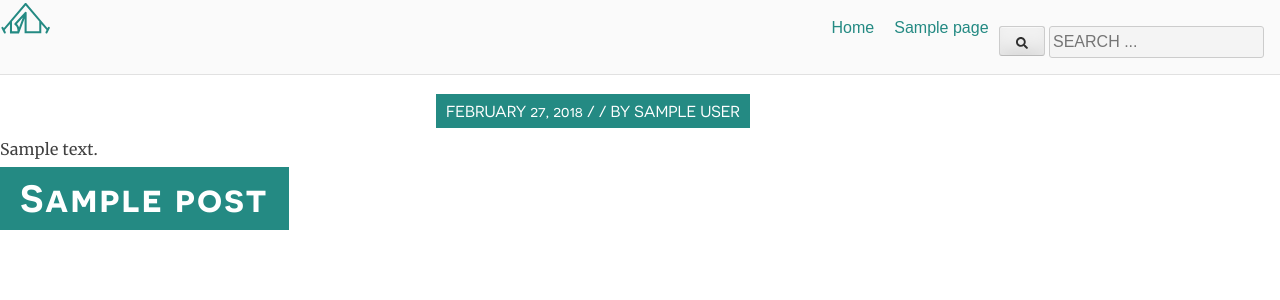
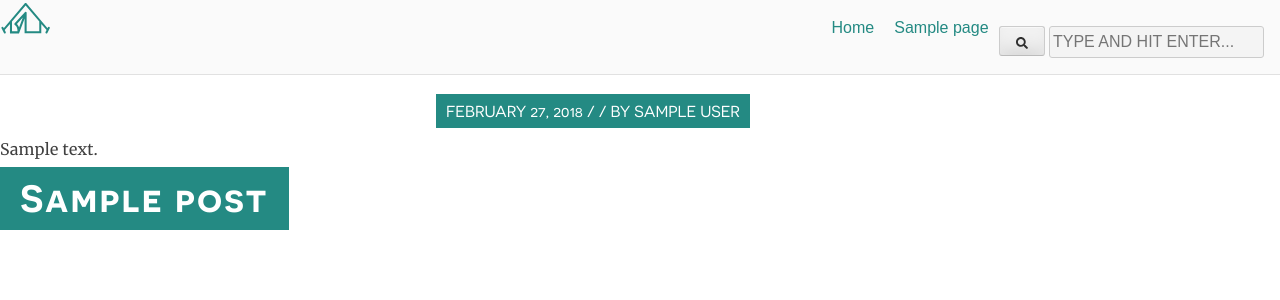
Before and after one commit to Audrobot/Inhabitent, a WordPress theme: template themes/inhab/home.php in a window 1280 px wide. Shown: the top 300 px of the page. Run offline with PHP 8.4 and a stand-in for WordPress, Linux system fonts and the light colour scheme; the site name, menu and one post (Sample post) are stand-ins, and other content is empty; some libraries are stand-ins or nearby versions.

Commit message:
add, modify search, header search input

```diff
--- a/themes/inhab/searchform.php
+++ b/themes/inhab/searchform.php
@@ -1,13 +1,13 @@
 <form role="search" method="get" class="search-form" action="<?php echo home_url( '/' ); ?>">
 	<fieldset>
-		<button class="search-submit">
+		<button id="header-search-button" class="search-submit">
 			<span class="icon-search" aria-hidden="true">
 				<i class="fa fa-search"></i>
 			</span>
 			<span class="screen-reader-text"><?php echo esc_html( 'Search' ); ?></span>
 		</button>
-		<label>
-			<input type="search" class="search-field" placeholder="SEARCH ..." value="<?php echo esc_attr( get_search_query() ); ?>" name="s" title="Search for:" />
+		<label id="header-search-input" class="hide">
+			<input type="search" class="search-field" placeholder="TYPE AND HIT ENTER..." value="<?php echo esc_attr( get_search_query() ); ?>" name="s" title="Search for:" />
 		</label>
 	</fieldset>
 </form>
```
